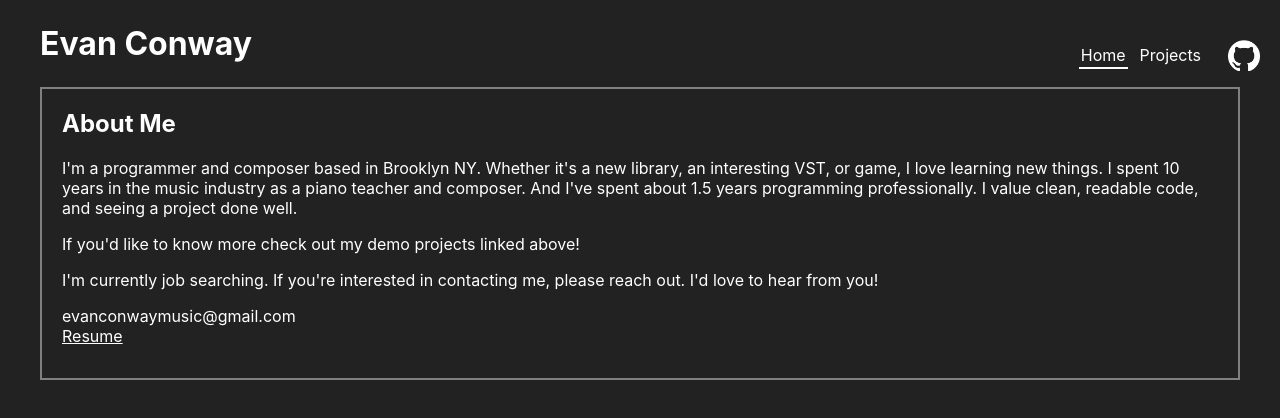
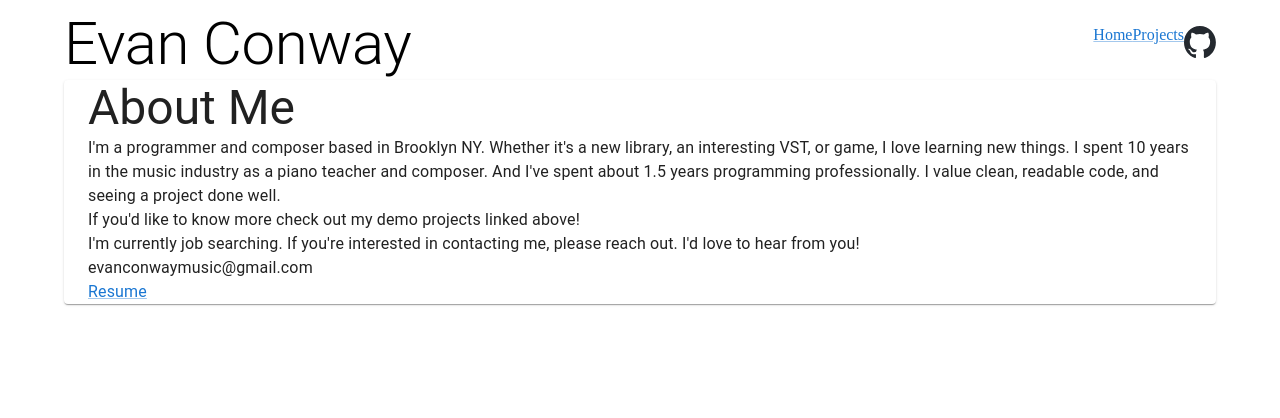
Before and after one commit to AceOfHeart5/evanconway, a React (Vite) app: page / in a window 1280 px wide. Shown: the top 418 px of the page. Built offline with nearby package versions, Linux system fonts and the light colour scheme.

Commit message:
major mui change over progress

```diff
--- a/package.json
+++ b/package.json
@@ -10,6 +10,9 @@
     "preview": "vite preview"
   },
   "dependencies": {
+    "@emotion/react": "^11.11.1",
+    "@emotion/styled": "^11.11.0",
+    "@mui/material": "^5.14.10",
     "react": "^18.2.0",
     "react-dom": "^18.2.0",
     "react-router-dom": "^6.14.2"
--- a/src/App.css
+++ b/src/App.css
@@ -1,4 +1,4 @@
-html {
+/* html {
 	overflow-y: scroll;
 	background: #222222;
 }
@@ -20,4 +20,4 @@ img {
 	img {
 		margin: 0px 20px;
 	}
-}
+} */
--- a/src/App.tsx
+++ b/src/App.tsx
@@ -2,34 +2,20 @@ import './App.css';
 import { HashRouter } from 'react-router-dom';
 import Navbar from './components/Navbar.js';
 import Content from './components/Content.js';
+import { Container, Stack, Typography } from "@mui/material";
 
 const App = () => {
-	return <div className="App" style={{
-		color: "white",
-		display: "flex",
-		justifyContent: "center",
-		padding: "24px",
-	}}>
-		<div style={{ maxWidth: "1200px"}}>
-			<HashRouter>
-				<div style={{
-					display: "flex",
-					justifyContent: "space-between",
-					alignItems: "center",
-				}}>
-					<h1 style={{ cursor: "default", padding: " 0 0 24px 0", margin: 0 }}>Evan Conway</h1>
+	return (
+		<HashRouter>
+			<Container>
+				<Stack direction="row" justifyContent="space-between" alignItems="center">
+					<Typography variant="h2">Evan Conway</Typography>
 					<Navbar/>
-				</div>
-				<div style={{
-					margin: "0px",
-					padding: "0px 20px",
-					border: "2px solid grey",
-				}}>
-					<Content/>
-				</div>
-			</HashRouter>
-		</div>
-	</div>;
+				</Stack>
+				<Content/>
+			</Container>
+		</HashRouter>
+	);
 };
 
 export default App;
--- a/src/components/Navbar.tsx
+++ b/src/components/Navbar.tsx
@@ -1,17 +1,16 @@
-import githubLogo from '../assets/github/github-mark-white.png';
-import Navlink from './Navlink.js';
+import { Stack } from '@mui/material';
+import githubLogo from '../assets/github/github-mark.svg';
+import Navlink from './Navlink.tsx';
+import { Link } from '@mui/material';
 
 const Navbar = () => {
-    return <div style={{
-        display: "flex",
-        alignItems: "center",
-    }}>
+    return <Stack direction="row">
         <Navlink link="">Home</Navlink>
         <Navlink link="projects">Projects</Navlink>
-        <a style={{ width: "32px", height: "32px", }} href="https://github.com/AceOfHeart5">
-            <img alt="GitHub Logo" src={githubLogo}/>
-        </a>
-    </div>;
+        <Link href="https://github.com/AceOfHeart5">
+            <img alt="GitHub Logo" style={{ width: "32px", height: "32px" }} src={githubLogo}/>
+        </Link>
+    </Stack>;
 }
 
 export default Navbar;
--- a/src/components/Navlink.tsx
+++ b/src/components/Navlink.tsx
@@ -1,4 +1,5 @@
 import { Link, useLocation } from 'react-router-dom';
+import { Link as MuiLink } from "@mui/material";
 
 interface NavlinkProps {
     link: string,
@@ -11,15 +12,16 @@ const Navlink = ({ link, children }: NavlinkProps) => {
     const selected = location.pathname === ("/" + link);
 
     return (
-        <Link to={"/" + link} style={{
-            cursor: "pointer",
-            padding: "2px",
-            margin: "5px",
-            textDecoration: "none",
-            borderBottom:`2px solid ${selected ? "white" : "transparent"}`,
-        }}>
-            {children}
-        </Link>
+        <MuiLink component={Link} to={"/" + link}>{children}</MuiLink>
+        // <Link to={"/" + link} style={{
+        //     cursor: "pointer",
+        //     padding: "2px",
+        //     margin: "5px",
+        //     textDecoration: "none",
+        //     borderBottom:`2px solid ${selected ? "white" : "transparent"}`,
+        // }}>
+        //     {children}
+        // </Link>
     );
 }
 
--- a/src/components/Project.tsx
+++ b/src/components/Project.tsx
@@ -1,3 +1,5 @@
+import { Paper, Typography, Stack, Link } from '@mui/material';
+
 interface ProjectProps {
     title: string,
     linkGithub?: string,
@@ -8,20 +10,20 @@ interface ProjectProps {
 }
 
 const Project = ({ title, linkGithub, linkProject, images, description, children }: ProjectProps) => {
-    return <section style={{
-        maxWidth: "1200px",
-        marginBottom: "50px",
-        borderBottom: "4px solid gray",
-    }}>
-        <div style={{paddingBottom: '15px'}}>
-            <h2>{title}</h2>
-            { linkGithub ? <a href={linkGithub} className="link-github" style={{paddingRight: '10px'}}>Github</a> : null }
-            { linkProject ? <a href={linkProject} className="link-project">Project</a> : null }
-        </div>
-        {images?.map(img => <img src={img.imageLink} alt={img.altText}/>)}
-        { description ? <p>{description}</p> : null }
-        {children}
-    </section>
+    return (
+        <Paper>
+            <Typography variant='h4'>{title}</Typography>
+            <Stack direction="row">
+                { linkGithub ? <Link href={linkGithub}>Github</Link> : null }
+                { linkProject ? <Link href={linkProject}>Project</Link> : null }
+            </Stack>
+            <Stack>
+                {images?.map(img => <img src={img.imageLink} alt={img.altText} style={{ maxWidth: "100%" }}/>)}
+            </Stack>
+            { description ? <Typography>{description}</Typography> : null }
+            {children}
+        </Paper>
+    );
 };
 
 export default Project;
--- a/src/components/pages/Home.tsx
+++ b/src/components/pages/Home.tsx
@@ -1,19 +1,23 @@
+import { Paper, Typography, Link, Container } from "@mui/material";
+
 const Home = () => {
     return (
-        <article style={{ paddingBottom: "32px" }}>
-            <h1>About Me</h1>
-            <p>
+        <Paper>
+            <Container>
+                <Typography variant="h3">About Me</Typography>
+                <Typography>
                 I'm a programmer and composer based in Brooklyn NY. Whether it's a new library, an interesting VST, or game, I love learning new things. I spent 10 years in the music industry as a piano teacher and composer. And I've spent about 1.5 years programming professionally.  I value clean, readable code, and seeing a project done well.
-            </p>
-            <p>
-                If you'd like to know more check out my demo projects linked above!
-            </p>
-            <p>
-                I'm currently job searching. If you're interested in contacting me, please reach out. I'd love to hear from you!
-            </p>
-            <div>evanconwaymusic@gmail.com</div>
-            <a href="https://docs.google.com/document/d/1qRQ8ZiwPFS40rOGruCJJj6VH0nnWQdo6qOWGVO3WV4g/preview">Resume</a>
-        </article>
+                </Typography>
+                <Typography>
+                    If you'd like to know more check out my demo projects linked above!
+                </Typography>
+                <Typography>
+                    I'm currently job searching. If you're interested in contacting me, please reach out. I'd love to hear from you!
+                </Typography>
+                <Typography>evanconwaymusic@gmail.com</Typography>
+                <Link href="https://docs.google.com/document/d/1qRQ8ZiwPFS40rOGruCJJj6VH0nnWQdo6qOWGVO3WV4g/preview" typography="body1">Resume</Link>
+            </Container>
+        </Paper>
     );
 };
 
--- a/src/components/pages/Projects.tsx
+++ b/src/components/pages/Projects.tsx
@@ -1,8 +1,9 @@
 import IMAGES from '../../assets/images.js';
 import Project from '../Project.js';
+import { Container, Typography, Link } from '@mui/material';
 
 const Projects = () => {
-    return <div>
+    return <Container>
         <Project
             title="Score Keeping Web App"
             linkGithub="https://github.com/AceOfHeart5/game-life-tracker"
@@ -32,16 +33,6 @@ const Projects = () => {
             ]}
             description="A simple guestbook app. Made with React, Express, and Postgres hosted on Digital Ocean."
         />
-        {/* this project is old and lame, but we'll leave it here commented out */}
-        {/* <Project
-            title="Time Manager"
-            linkGithub="https://github.com/AceOfHeart5/TimeManager"
-            linkProject="https://time-manager-hhvqs.ondigitalocean.app/"
-            images={[
-                { imageLink: IMAGES.timemanager, altText: "time manager app" },
-            ]}
-            description="A time management app to keep track of time spent on tasks. Made with React."
-        /> */}
         <Project
             title="Text Boxes"
             linkGithub="https://github.com/AceOfHeart5/Text_Boxes"
@@ -109,17 +100,17 @@ const Projects = () => {
             title="Music"
             linkProject="https://www.universalproductionmusic.com/en-us/search?q=evan%20conway&qtext=evan%20conway&vtag=0&vwave=0&vdesc=1&ktype=6"
         >
-            <p>
+            <Typography>
                 Over 250 piese of music written for TV, radio, and various media. Each song is part of an album, and each album fits a
-                specific theme or mood. Some of my favorites are <a href="http://links.universalproductionmusic.com/CnDcyu">Beautiful Entanglement</a>, <a href="http://links.universalproductionmusic.com/nfgSlm">Nuts And Bolts</a>, <a href="http://links.universalproductionmusic.com/T23gTi">Glorious Dawn</a>, and <a href="http://links.universalproductionmusic.com/sU9fpv">Adorable Saves The Day</a>.
-            </p>
+                specific theme or mood. Some of my favorites are <Link href="http://links.universalproductionmusic.com/CnDcyu">Beautiful Entanglement</Link>, <Link href="http://links.universalproductionmusic.com/nfgSlm">Nuts And Bolts</Link>, <Link href="http://links.universalproductionmusic.com/T23gTi">Glorious Dawn</Link>, and <Link href="http://links.universalproductionmusic.com/sU9fpv">Adorable Saves The Day</Link>.
+            </Typography>
         </Project>
         <Project
             title="This Website"
             linkGithub="https://github.com/AceOfHeart5/AceOfHeart5.github.io"
             description="This site was made with React. Honestly React is waaaaaaay overkill for this, but I wanted more experience with React, and what better way to accomplish that than to make something?"
         />
-    </div>;
+    </Container>;
 }
 
 export default Projects;
--- a/src/index.css
+++ b/src/index.css
@@ -1,4 +1,4 @@
-body {
+/* body {
     margin: 0;
     font-family: -apple-system, BlinkMacSystemFont, 'Segoe UI', 'Roboto', 'Oxygen',
       'Ubuntu', 'Cantarell', 'Fira Sans', 'Droid Sans', 'Helvetica Neue',
@@ -10,4 +10,4 @@ body {
   code {
     font-family: source-code-pro, Menlo, Monaco, Consolas, 'Courier New',
       monospace;
-  }
+  } */
```
Also changed, not shown: src/assets/github/github-mark.svg (added), 1 other file (tests, documents, lock files or other folders).
